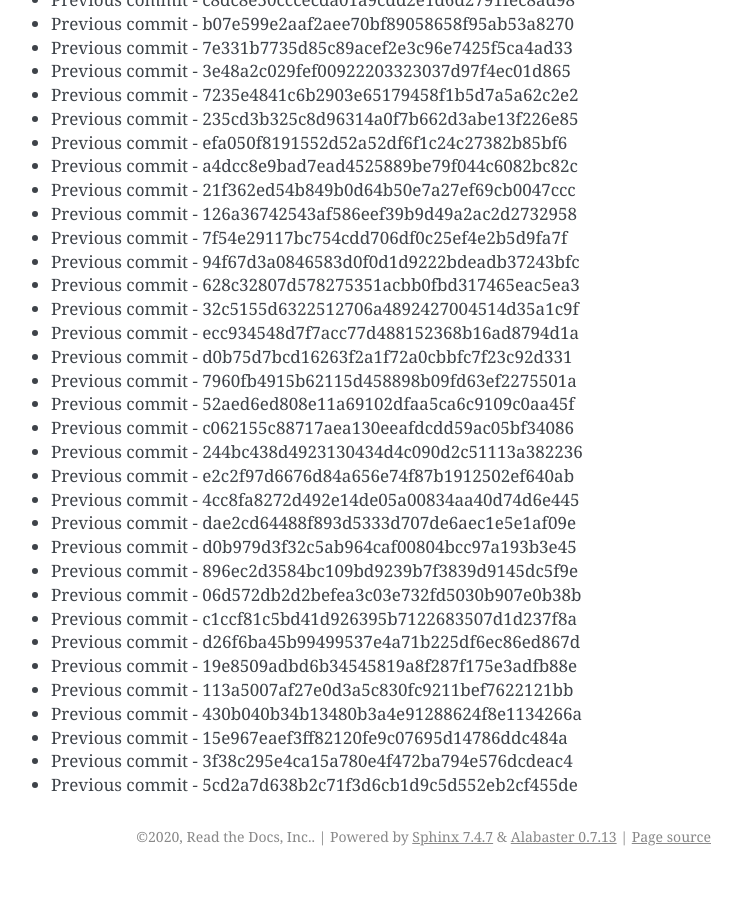
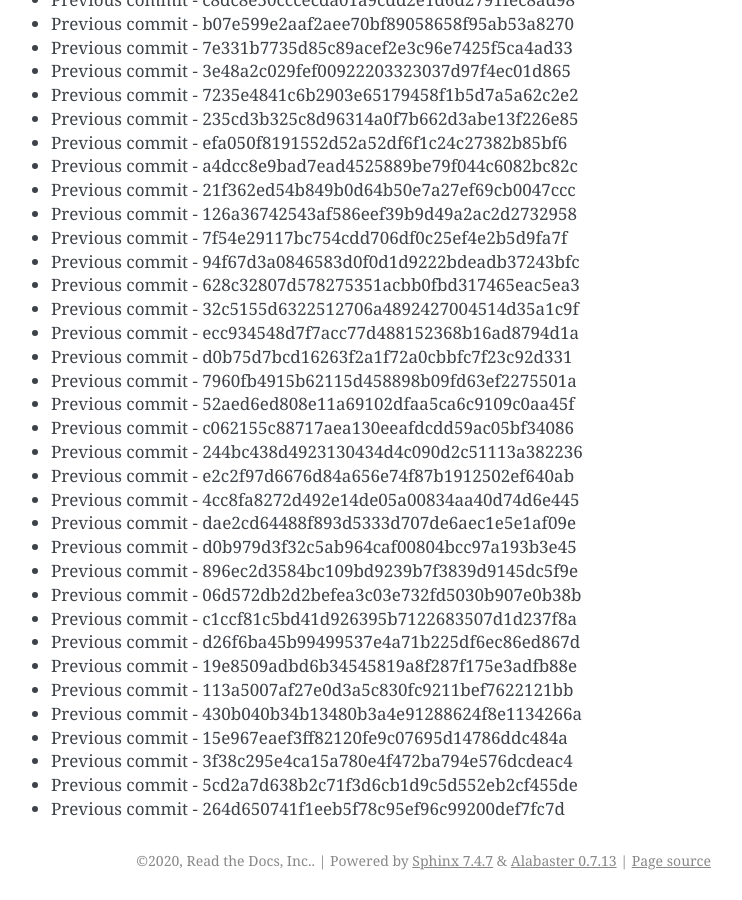
Before and after one commit to readthedocs/rtd-git-stresstest, a Sphinx documentation site: the page built from docs/updates.rst, in a window 1280 px wide and 900 px high, scrolled down 76996 px. Shown: the whole window, without its empty margins (399-1141 px from the left). Built offline with Sphinx 7.4.7, drawn with Linux system fonts in a browser that asks for light colours; before the commit the page ends 77872 px from its top, so only the background shows below that.

Commit message:
Generating commit from previous: 264d650741f1eeb5f78c95ef96c99200def7fc7d

```diff
--- a/docs/updates.rst
+++ b/docs/updates.rst
@@ -3267,3 +3267,4 @@ It can be tested for any performance characteristics.
 * Previous commit - 15e967eaef3ff82120fe9c07695d14786ddc484a
 * Previous commit - 3f38c295e4ca15a780e4f472ba794e576dcdeac4
 * Previous commit - 5cd2a7d638b2c71f3d6cb1d9c5d552eb2cf455de
+* Previous commit - 264d650741f1eeb5f78c95ef96c99200def7fc7d
```
